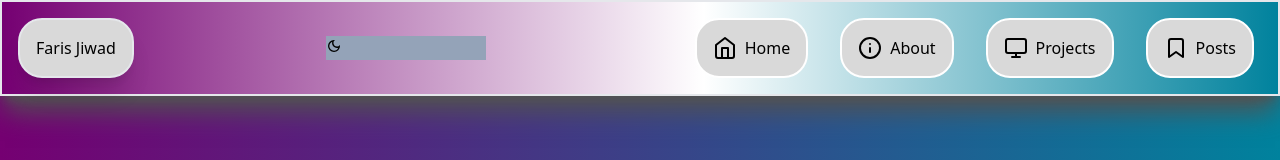
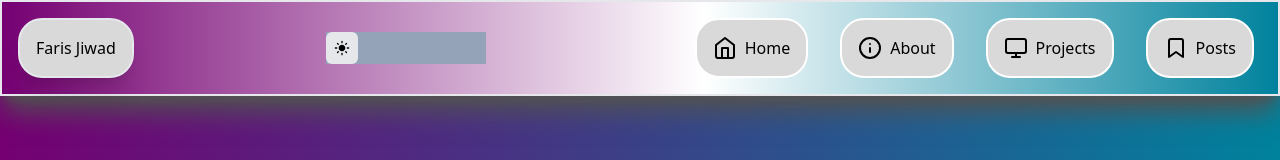
Before and after one commit to Ferriswheel09/ferriswheel09.github.io, a Next.js app: page / in a window 1280 px wide. Shown: the top 160 px of the page. Built offline with nearby package versions, Linux system fonts and the light colour scheme.

Commit message:
Theme Switcher

```diff
--- a/src/components/themeSwitcher.tsx
+++ b/src/components/themeSwitcher.tsx
@@ -4,7 +4,7 @@
 import {useTheme} from "next-themes";
 import { useEffect, useState } from "react";
 
-import { MdDarkMode } from "react-icons/md";
+import { MdDarkMode, MdLightMode } from "react-icons/md";
 import { MdOutlineDarkMode } from "react-icons/md";
 
 export function ThemeSwitcher() {
@@ -14,16 +14,15 @@ export function ThemeSwitcher() {
 
   return (
     <div>
-     { isDark ?
-      <button aria-label="Light Mode" onClick={() => setTheme('light')}>
-        <MdDarkMode></MdDarkMode>
+      <button
+        aria-label={isDark ? "Light Mode" : "Dark Mode"}
+        onClick={() => setTheme(isDark ? "light" : "dark")}
+        className={`flex items-center justify-center p-2 rounded-md transition-colors duration-300
+          ${isDark ? 'bg-gray-800 text-white' : 'bg-gray-200 text-black'}
+          hover:scale-105`}
+      >
+        {isDark ? <MdDarkMode /> : <MdLightMode />}
       </button>
-      :
-      <button aria-label="Dark Mode" onClick={() => setTheme('dark')}>
-        <MdOutlineDarkMode></MdOutlineDarkMode>
-      </button>
-
-     }
     </div>
-  )
+  );
 }
```
